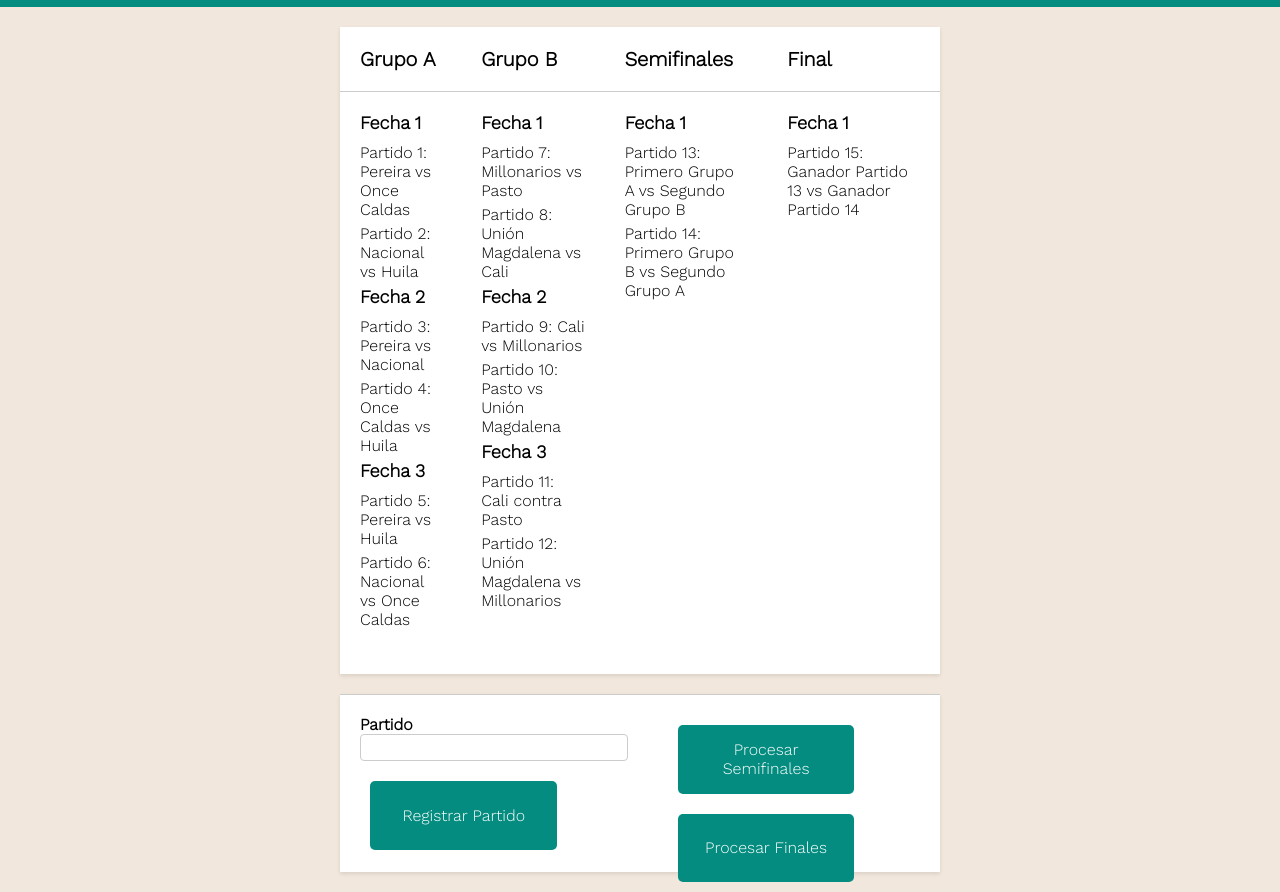
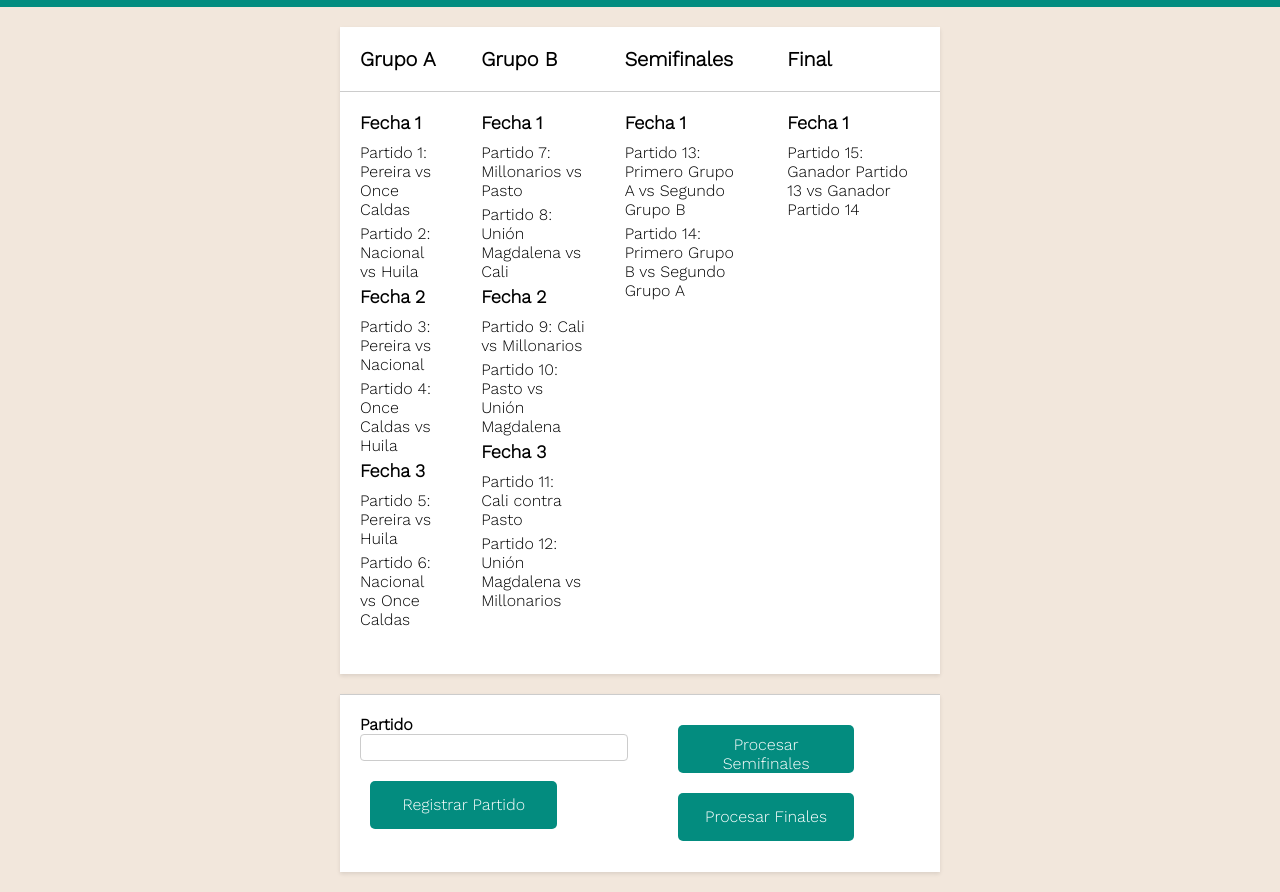
Before and after one commit to luismariofg132/Progra2-Final, a plain HTML site: page Front/Pages/torneo.html in a window 1280 px wide. Shown: the part 86-978 px from the top of the page. Drawn offline with nearby package versions, Linux system fonts and the light colour scheme; some packages are replaced by stand-ins of ours; a script that the page names is missing.

Commit message:
se arregla estilo de torneo

```diff
--- a/Front/Style/torneo.css
+++ b/Front/Style/torneo.css
@@ -183,7 +183,7 @@
     font-size: 16px;
     margin: 10px;
     width: 70%;
-    height: 50%;
+    height: 35%;
     position: relative;
 
 }
```
